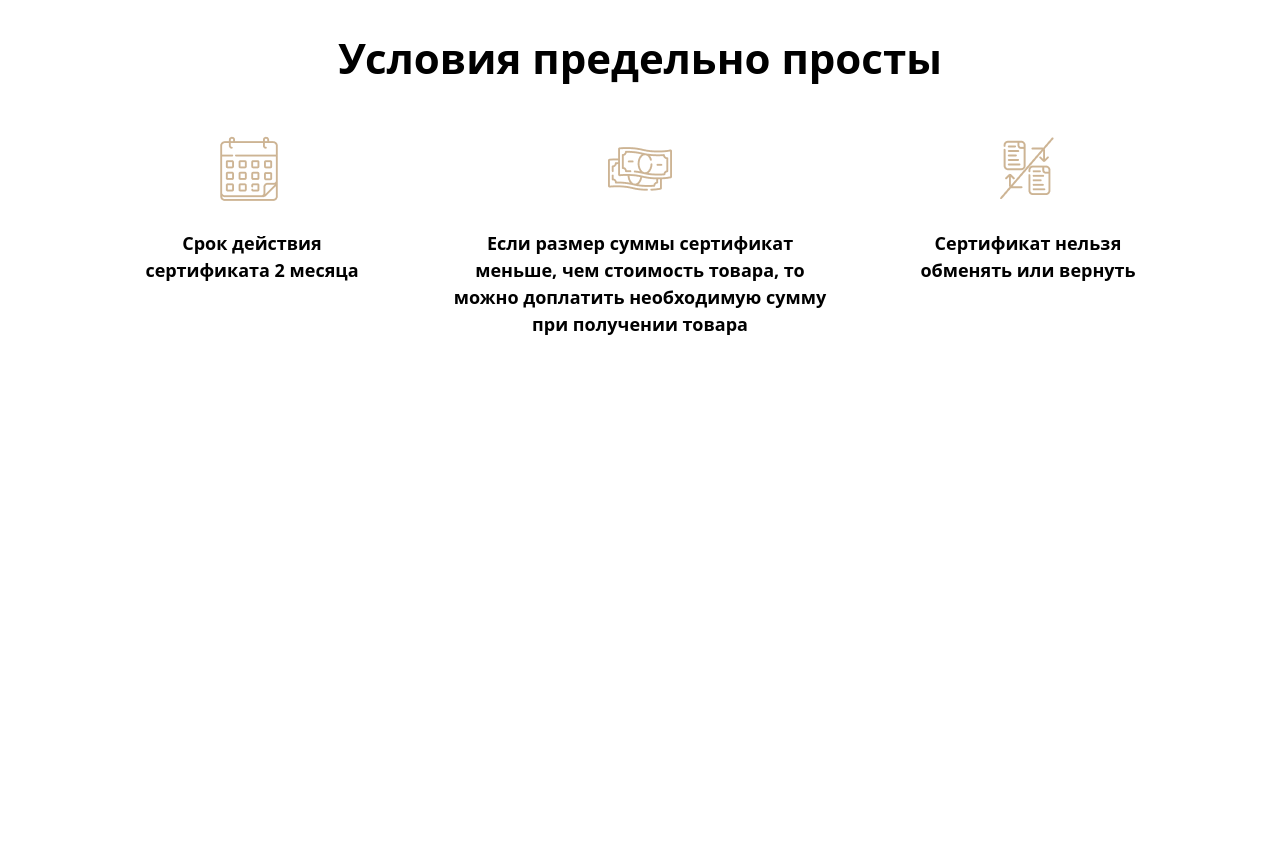
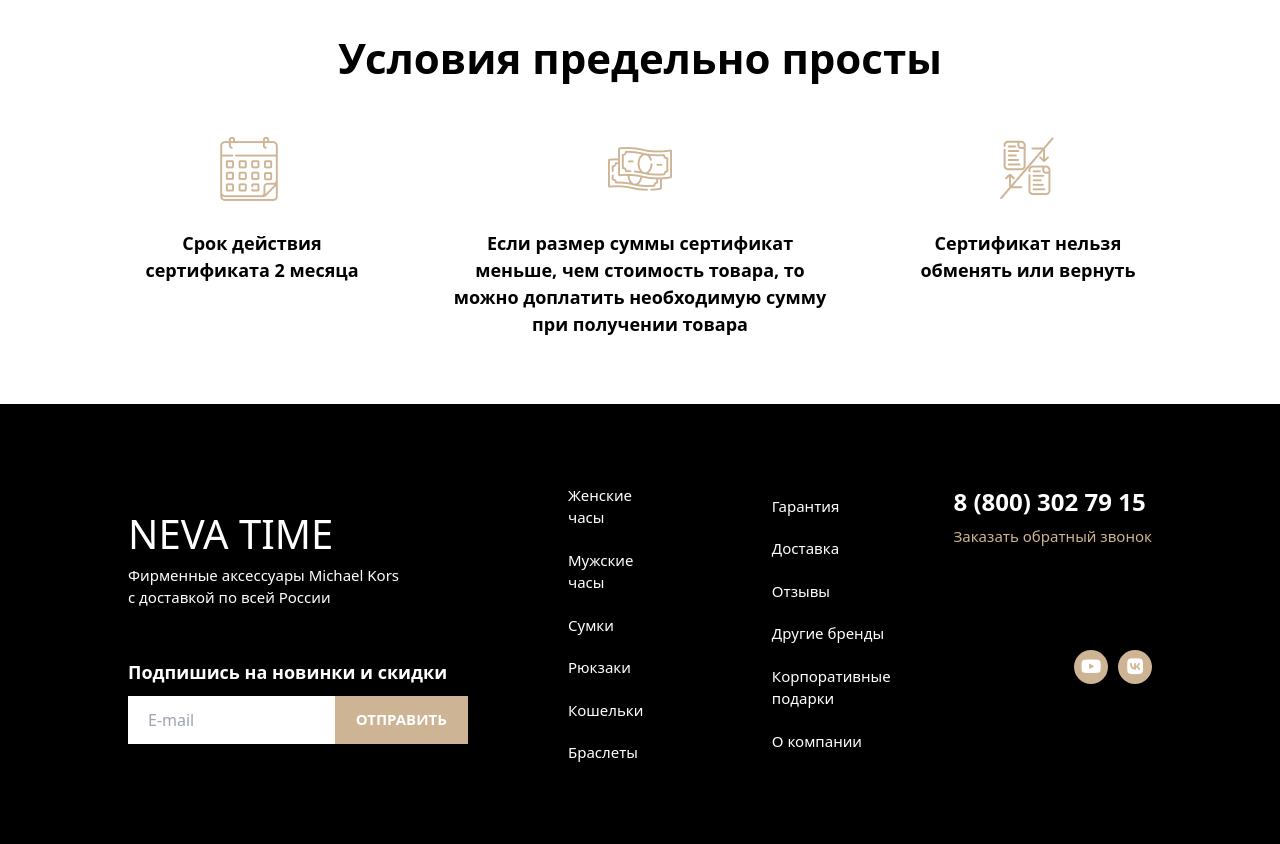
Before and after one commit to Je-double-f/Lesson12, a website: page src/index3.html in a window 1280 px wide. Shown: the part 1221-2065 px from the top of the page. Before the commit the page ends 1625 px from the top, so only its background shows below. Drawn offline with Linux system fonts and the light colour scheme.

Commit message:
footer for page #3 is done

```diff
--- a/src/index3.html
+++ b/src/index3.html
@@ -95,5 +95,46 @@
             </article>
         </section>
     </main>
+
+    <footer class="bg-black py-[80px]">
+        <div class="w-[80%] m-auto text-white flex items-start justify-between">
+            <aside class="flex items-center gap-[100px]">
+                <div class="flex flex-col gap-[50px]">
+                    <h1 class="flex flex-col items-start text-[40px] font-[400]">NEVA TIME<span class="text-[15px] font-[400]">Фирменные аксессуары Michael Kors <br> с доставкой по всей России</span></h1>
+                    <div class="flex flex-col gap-[10px]">
+                        <p class="text-[18px] font-[600]">Подпишись на новинки и скидки</p>
+                        <div class="flex items-center w-[340px] h-[48px]">
+                            <input class="bg-white pl-[20px] w-[70%] text-black outline-none h-[100%]" type="email" placeholder="E-mail" class="pl-[20px]">
+                            <input class="cursor-pointer w-[156px] hover:scale-[0.95] hover:bg-black transition-all duration-[0.2s] ease-in-out h-[100%] bg-[#CDB494] text-[15px] font-[600]" type="submit" value="ОТПРАВИТЬ">
+                        </div>
+                    </div>
+                </div>
+                <ul class="flex flex-col gap-[20px]">
+                    <li class="text-[15px] cursor-pointer font-[400] hover:underline">Женские часы</li>
+                    <li class="text-[15px] cursor-pointer font-[400] hover:underline">Мужские часы</li>
+                    <li class="text-[15px] cursor-pointer font-[400] hover:underline">Сумки</li>
+                    <li class="text-[15px] cursor-pointer font-[400] hover:underline">Рюкзаки</li>
+                    <li class="text-[15px] cursor-pointer font-[400] hover:underline">Кошельки</li>
+                    <li class="text-[15px] cursor-pointer font-[400] hover:underline">Браслеты</li>
+                </ul>
+                <ul class="flex flex-col gap-[20px]">
+                    <li class="text-[15px] cursor-pointer font-[400] hover:underline">Гарантия</li>
+                    <li class="text-[15px] cursor-pointer font-[400] hover:underline">Доставка</li>
+                    <li class="text-[15px] cursor-pointer font-[400] hover:underline">Отзывы</li>
+                    <li class="text-[15px] cursor-pointer font-[400] hover:underline">Другие бренды</li>
+                    <li class="text-[15px] cursor-pointer font-[400] hover:underline">Корпоративные подарки</li>
+                    <li class="text-[15px] cursor-pointer font-[400] hover:underline">О компании</li>
+                </ul>
+            </aside>
+
+            <div class="flex flex-col items-end h-[200px] justify-between">
+                <h1 class="text-[24px] text-white font-[600] flex flex-col gap-[5px]">8 (800) 302 79 15<span class="text-[15px] font-[400] hover:underline text-[#CDB494]">Заказать обратный звонок</span></h1>
+                <div class="flex items-center gap-[10px]">
+                    <div class="bg-[#CDB494] w-[34px] h-[34px] cursor-pointer hover:bg-white hover:text-black hover:scale-[1.05] transition-all duration-[0.2s] ease-in-out rounded-full flex justify-center items-center"><i class="text-[18px] fa-brands fa-youtube"></i></div>
+                    <div class="bg-[#CDB494] w-[34px] h-[34px] cursor-pointer hover:bg-white hover:text-black hover:scale-[1.05] transition-all duration-[0.2s] ease-in-out rounded-full flex justify-center items-center"><i class="text-[18px] fa-brands fa-vk"></i></div>
+                </div>
+            </div>
+        </div>
+    </footer>
 </body>
 </html>
```
